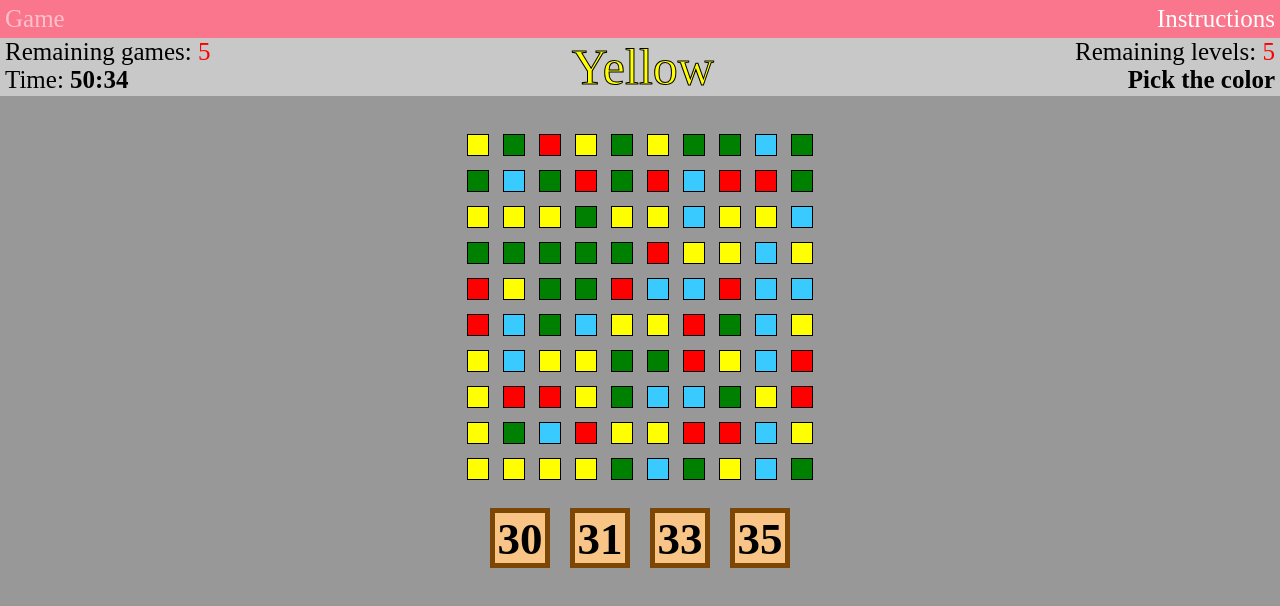
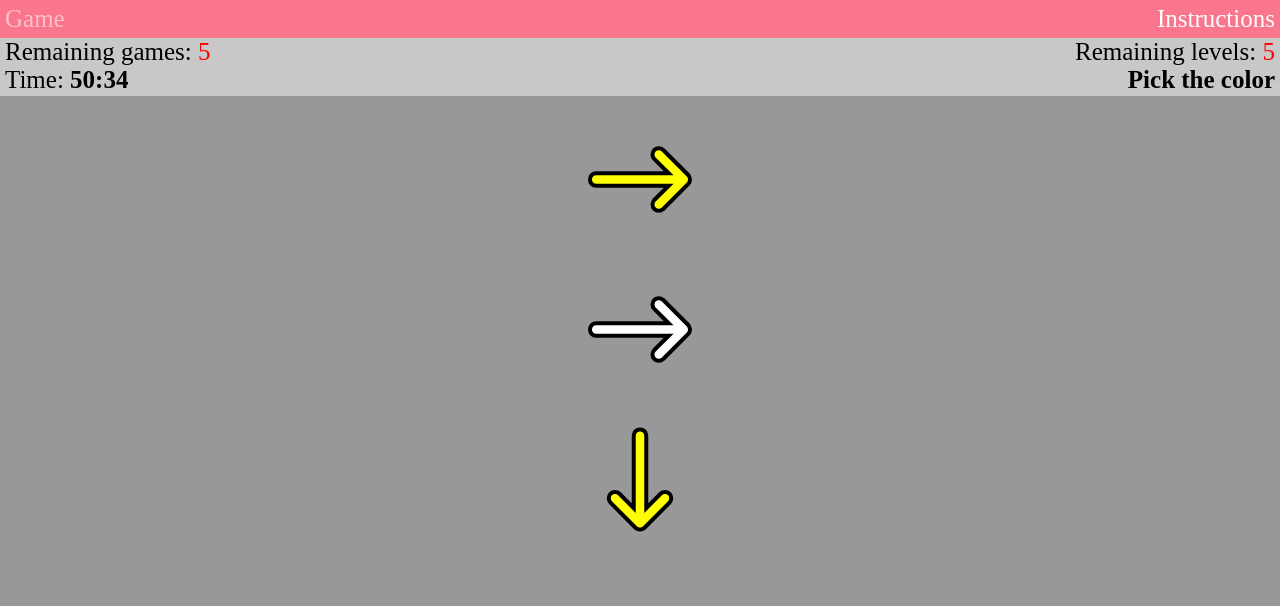
Before and after one commit to juanro-pf/brain-game, a React (Create React App) app: page /game-mix in a window 1280 px wide. Shown: the top 606 px of the page. Built offline with nearby package versions, Linux system fonts and the light colour scheme.

Commit message:
Added game4 and almost finish game 5

```diff
--- a/public/index.html
+++ b/public/index.html
@@ -24,6 +24,8 @@
       work correctly both with client-side routing and a non-root public URL.
       Learn how to configure a non-root public URL by running `npm run build`.
     -->
+    <!-- Icons -->
+    <link rel="stylesheet" href="https://cdnjs.cloudflare.com/ajax/libs/font-awesome/6.1.1/css/all.min.css" />
     <title>React App</title>
   </head>
   <body>
--- a/src/components/Game3.tsx
+++ b/src/components/Game3.tsx
@@ -52,7 +52,7 @@ const Game3 = (props: { setText: Function, setTextColor: Function }) => {
     return options.sort();
   };
 
-  const handleClick= (e: React.MouseEvent<HTMLInputElement>): void => {
+  const handleClick= (e: React.MouseEvent<HTMLElement>): void => {
     if(+e.currentTarget.id === selectedColorCount) console.log('correct');  //Handle the score here
   };
 
--- /dev/null
+++ b/src/components/Game4.tsx
@@ -0,0 +1,86 @@
+import React, { useEffect, useState } from 'react';
+
+const Game4 = () => {
+
+  const [numbersArray, setNumbersArray] = useState([[0]]);
+  const [currentNumber, setCurrentNumber] = useState(1);
+
+  const generateNumbersArray= (userRows: number, userSmallRow: number): number[][] => {
+    let rows: number;
+    if(userRows<1) rows= 1;
+    else rows= userRows;
+
+    let smallRow: number;
+    if(userSmallRow<1) smallRow= 1;
+    else smallRow= userSmallRow;
+
+    const plainNumArray= [];
+    const numArray: number[][]= [];
+    const numberCount= (smallRow * (Math.floor(rows / 2) + Math.floor(rows % 2))) + ((smallRow + 1) * (Math.floor(rows / 2)));
+    for(let i=0; i<numberCount; i++){
+      plainNumArray.push(i+1);
+    }
+
+    //Shuffle array
+    let currentIndex = plainNumArray.length,  randomIndex;
+
+    // While there remain elements to shuffle.
+    while (currentIndex != 0) {
+
+      // Pick a remaining element.
+      randomIndex = Math.floor(Math.random() * currentIndex);
+      currentIndex--;
+
+      // And swap it with the current element.
+      [plainNumArray[currentIndex], plainNumArray[randomIndex]] = [
+        plainNumArray[randomIndex], plainNumArray[currentIndex]];
+    }
+    //Shuffle array ends
+
+    let rowCount= -1;
+    const leftNumbers: number[]= [];
+    for(let j=0; j<rows; j++){
+      if(j === 0){
+        leftNumbers.push(1);
+      } else if(j%2){
+        leftNumbers.push(leftNumbers.at(-1)! + smallRow);
+      } else {
+        leftNumbers.push(leftNumbers.at(-1)! + smallRow + 1);
+      }
+    }
+    plainNumArray.forEach((numb, index) => {
+      // if(index + 1 === 1 || index + 1 === 5 || index + 1 === 10 || index + 1 === 14 || index + 1 === 19 || index + 1 === 23 || index + 1 === 28){
+      if(leftNumbers.includes(index + 1)){
+        numArray.push([]);
+        rowCount++;
+      }
+      numArray[rowCount].push(numb);
+    });
+
+    return numArray;
+  };
+
+  useEffect(() => {
+    setNumbersArray(generateNumbersArray(5, 4));
+  }, []);
+
+  const handleClick= (e: React.MouseEvent<HTMLElement>) => {
+    if(currentNumber === +e.currentTarget.id){
+      setCurrentNumber(old => old + 1);
+      e.currentTarget.className += ' game-four__row__element--clicked';
+    }
+    console.log(e.currentTarget.className);
+  }
+
+  return (
+    <div className='game-four'>
+      {
+        numbersArray.map((row, rowIndex) => <div key={`row-${rowIndex}`} className='game-four__row'>{
+          row.map((element, elementIndex) => <div onClick={handleClick} id={`${element}`} key={`row-${rowIndex}-element-${elementIndex}`} className='game-four__row__element'>{element}</div>)
+        }</div>)
+      }
+    </div>
+  )
+};
+
+export default Game4;
--- /dev/null
+++ b/src/components/Game5.tsx
@@ -0,0 +1,60 @@
+import React, { useEffect, useRef, useState } from 'react';
+
+const Game5 = () => {
+
+  const oppositeSides= {
+    'ArrowUp': 'ArrowDown',
+    'ArrowDown': 'ArrowUp',
+    'ArrowLeft': 'ArrowRight',
+    'ArrowRight': 'ArrowLeft'
+  };
+
+  type Arrow = keyof typeof oppositeSides;
+
+  const getRandomArrow= (arrowArray: string[]): [string, string] => {
+    return [arrowArray[Math.floor(Math.random() * arrowArray.length)], ['White', 'Yellow'][Math.floor(Math.random() * 2)]];
+  };
+
+  // Below function was created because the listeners do not have access to the state https://medium.com/geographit/accessing-react-state-in-event-listeners-with-usestate-and-useref-hooks-8cceee73c559
+  const setCurrentArrowRef = (count: number): void => {
+    setCurrentArrow(count);
+    currentArrowRef.current= count;
+  };
+
+  const handleKey= (e: KeyboardEvent) => {
+    if(arrowsArray[currentArrowRef.current] && arrowsArray[currentArrowRef.current][1] === 'Yellow' && e.key === oppositeSides[arrowsArray[currentArrowRef.current][0] as Arrow]){
+      setCurrentArrowRef(currentArrowRef.current + 1);
+    } else if(arrowsArray[currentArrowRef.current] && arrowsArray[currentArrowRef.current][1] === 'White' && e.key === arrowsArray[currentArrowRef.current][0]){
+      setCurrentArrowRef(currentArrowRef.current + 1);
+    }
+  };
+
+  useEffect(() => {
+    document.addEventListener('keydown', handleKey)
+    return () => {
+      document.removeEventListener('keydown', handleKey);
+    }
+  }, []);
+
+  const generateArrowsArray= (arrowsCount: number): string[][] => {
+    const array: string[][]= [];
+    for(let i=0; i<arrowsCount; i++){
+      array.push(getRandomArrow(Object.keys(oppositeSides)));
+    }
+    return array;
+  };
+
+  const [arrowsArray, setArrowsArray] = useState(generateArrowsArray(50));
+  const [currentArrow, setCurrentArrow] = useState(0);
+  const currentArrowRef = useRef(currentArrow);
+
+  return (
+    <div className='game-five'>
+      <div className='game-five__arrow'>{ arrowsArray[currentArrow + 2] && <i className={`fa-solid fa-arrow-${arrowsArray[currentArrow + 2][0].split('Arrow')[1].toLowerCase()}-long`} style={{ color: arrowsArray[currentArrow + 2][1] }}/> }</div>
+      <div className='game-five__arrow'>{ arrowsArray[currentArrow + 1] && <i className={`fa-solid fa-arrow-${arrowsArray[currentArrow + 1][0].split('Arrow')[1].toLowerCase()}-long`} style={{ color: arrowsArray[currentArrow + 1][1] }}/> }</div>
+      <div className='game-five__arrow'>{ arrowsArray[currentArrow] && <i className={`fa-solid fa-arrow-${arrowsArray[currentArrow][0].split('Arrow')[1].toLowerCase()}-long`} style={{ color: arrowsArray[currentArrow][1] }}/> }</div>
+    </div>
+  )
+};
+
+export default Game5;
--- a/src/components/GameScreen.tsx
+++ b/src/components/GameScreen.tsx
@@ -2,6 +2,8 @@ import React, { useState } from 'react';
 import Game1 from './Game1';
 import Game2 from './Game2';
 import Game3 from './Game3';
+import Game4 from './Game4';
+import Game5 from './Game5';
 
 const GameScreen = () => {
 
@@ -27,7 +29,9 @@ const GameScreen = () => {
       <div className='game-section' style={{ height: `${height - 58 - 38}px` }}> {/*38 from .navbar and 58 from .top-bar*/}
         {/* <Game1 height={height} text={midText} setText={setMidText} textColor={midTextColor} setTextColor={setMidTextColor} /> */}
         {/* <Game2 /> */}
-        <Game3 setText={setMidText} setTextColor={setMidTextColor}/>
+        {/* <Game3 setText={setMidText} setTextColor={setMidTextColor}/> */}
+        {/* <Game4 /> */}
+        <Game5 />
       </div>
     </div>
   )
--- a/src/index.css
+++ b/src/index.css
@@ -187,3 +187,55 @@ html, body {
   height: 50px;
   width: 50px;
 }
+
+/*=======
+  GAME4
+=======*/
+
+.game-four {
+  padding-top: 30px;
+  text-align: center;
+}
+
+.game-four__row {
+  display: flex;
+  justify-content: center;
+  margin: 15px auto;
+}
+
+.game-four__row__element {
+  background-color: #fa6400;
+  border: 2px solid black;
+  border-radius: 50%;
+  cursor: pointer;
+  font-size: 35px;
+  font-weight: bold;
+  height: 50px;
+  line-height: 52px;
+  margin-right: 15px;
+  width: 50px;
+}
+
+.game-four__row__element--clicked {
+  background-color: #fdb889;
+}
+
+/*=======
+  GAME5
+=======*/
+
+.game-five {
+  font-size: 100px;
+  padding-top: 30px;
+  text-align: center;
+}
+
+.game-five__arrow {
+  height: 150px;
+}
+
+.game-five__arrow i {
+  /* Add border to text with below 2 lines */
+  -webkit-text-stroke-width: 4px;
+  -webkit-text-stroke-color: black;
+}
```
